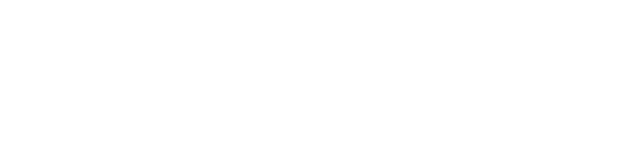
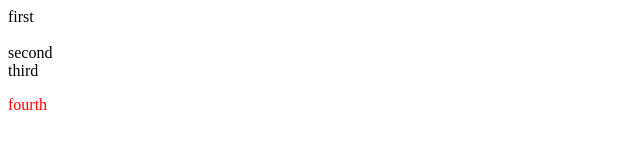
Before and after one commit to ArtemPavliukovich/wgforge21, a plain HTML site: page index.html in a window 1280 px wide. Shown: the whole page, without its empty margins (0-640 px from the left). Drawn offline with Linux system fonts and the light colour scheme.

Commit message:
complete tasks

```diff
--- a/index.html
+++ b/index.html
@@ -7,8 +7,8 @@
     <title>WGForge21</title>
   </head>
   <body>
-    <!-- <script src="taskA.js"></script> -->
+    <script src="taskA.js"></script>
     <script src="taskB.js"></script>
-    <!-- <script src="templater.js"></script> -->
+    <script src="templater.js"></script>
   </body>
 </html>
--- a/taskA.js
+++ b/taskA.js
@@ -33,7 +33,3 @@ function solve(input) {
 console.log(solve('1,3,10,1,4,3,3,5,7,8,9,10'));
 console.log(solve('999,79,101,78,80,10,998,12,14,77,1000,999,102,103,105,1000'));
 console.log(solve(['1,3,10,1,4,3,3,5,7,8,9,10']));
-
-/* const fs = require('fs');
-const input = fs.readFileSync(0, 'utf-8');
-console.log(solve(input)); */
--- a/templater.js
+++ b/templater.js
@@ -3,13 +3,15 @@ class Templater {
 
   #addToTemplate (tag, args) {
     const text = args.reduce((sum, a) => {
-      return typeof a === 'string' || a instanceof Templater ? sum + String(a) : sum;
+      return typeof a === 'string' || a instanceof Templater ? sum + String(a).trim() : sum;
     }, '');
 
     const settings = args[args.length - 1];
 
-    const params = !(typeof settings === 'object' && settings !== null) ? '' :
-      Object.entries(settings).reduce((sum, a) => sum + ` ${a[0]}=${a[1]}`, '');
+    const params = !(settings?.__proto__ === Object.prototype) ? '' :
+      Object.entries(settings).reduce((sum, a) => {
+        return sum + (typeof a[1] !== 'object' ? ` ${a[0]}=${a[1]}` : '');
+      }, '');
 
     this.#template += `<${tag}${params}>${text}</${tag}>`;
     return this;
@@ -44,7 +46,8 @@ class Templater {
 const x = new Templater();
 x.div('first', {id: 5, class: 'test'}).br().span(null, 'second', {id: 40});
 x.br();
-x.p('third');
+x.div('third', ['test']);
+x.p(' fourth     ', {style: 'color:red'});
 console.log(x.toString());
 document.body.innerHTML = x.toString();
 console.log(new Templater().span().toString())
```
